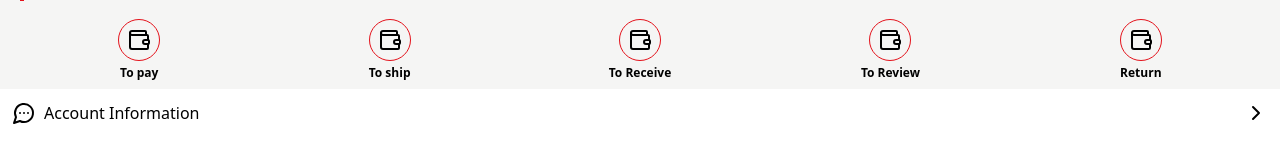
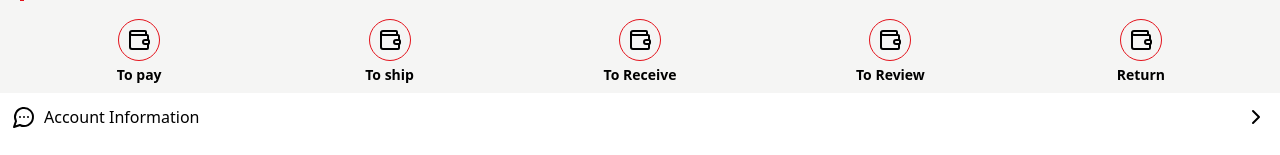
Before and after one commit to imping26/my-web, a React (Vite) app: page /profile in a window 1280 px wide. Shown: the part 365-520 px from the top of the page. Built offline with nearby package versions, Linux system fonts and the light colour scheme.

Commit message:
Revert "no message"
This reverts commit a97275cf6f004ff54b883445af4eeb149f79a093.

```diff
--- a/src/pages/ProfilePage/View/Orders.jsx
+++ b/src/pages/ProfilePage/View/Orders.jsx
@@ -35,12 +35,12 @@ function Orders() {
         {DATA.map((items, index) => {
           const { title } = items;
           return (
-            <div key={index} className="text-center flex-1 py-2">
+            <div key={index} className="text-center flex-1 py-2 ">
               <div className="flex flex-col items-center gap-1">
                 <div className="border border-theme rounded-full p-2 flex justify-center">
                   <Wallet />
                 </div>
-                <span className="text-xs font-semibold whitespace-nowrap">
+                <span className="text-sm font-semibold whitespace-nowrap">
                   {title}
                 </span>
               </div>
```
